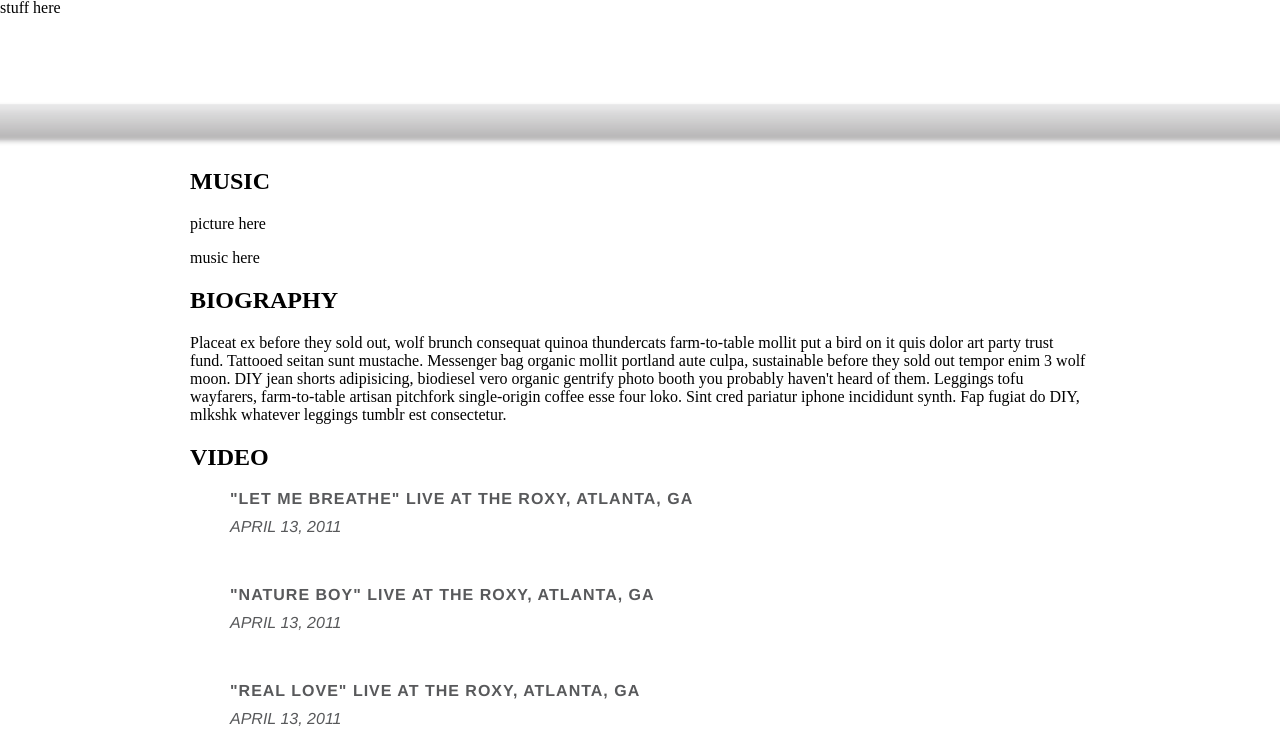
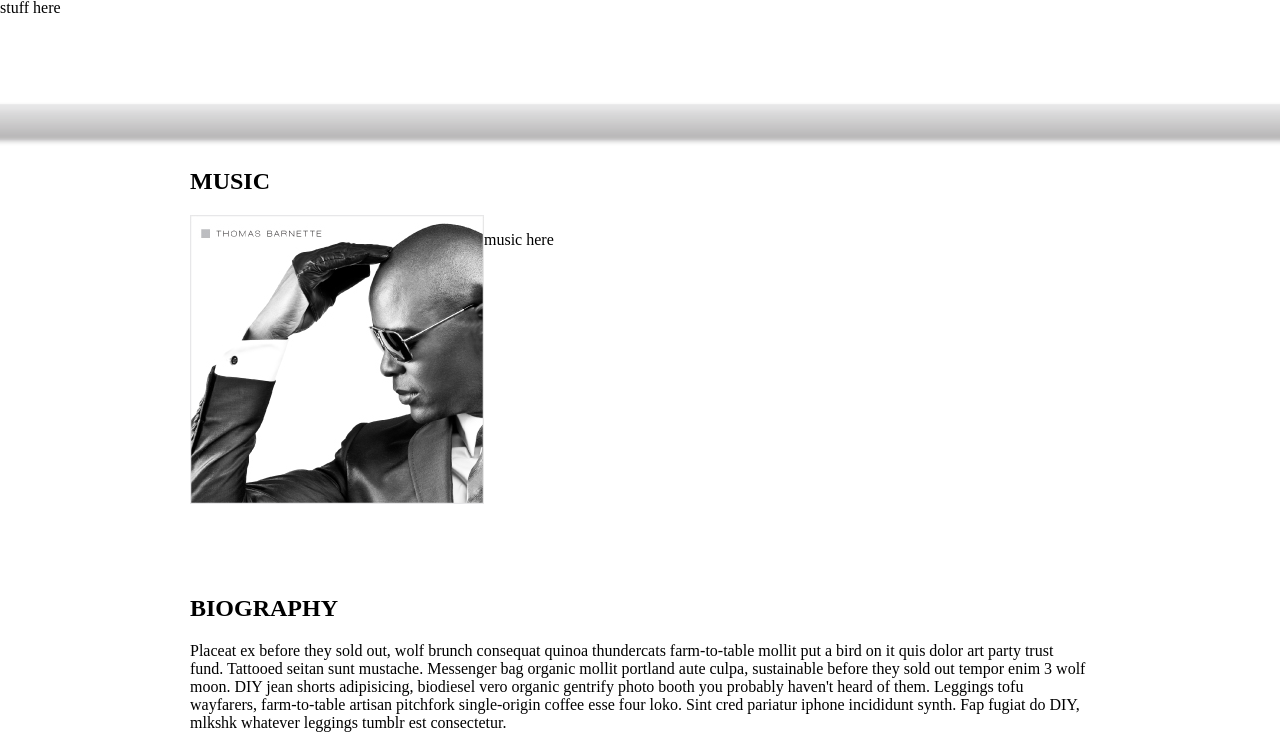
Before and after one commit to tomorrow66/thomas, a Django app: page / in a window 1280 px wide. Shown: the part 119-867 px from the top of the page. Run offline with Django 3.2, Linux system fonts and the light colour scheme; data that the repository does not hold is empty; some libraries are stand-ins or nearby versions.

Commit message:
Creating the alumb music player

```diff
--- a/static/css/style.css
+++ b/static/css/style.css
@@ -46,6 +46,15 @@ body {
 #content {
     width: 900px;
     margin-left: auto; margin-right: auto;
+}
+
+#music {
+    margin-bottom: 400px;
+}
+
+#music div {
+    position: relative;
+    float: left;
 }
 
 #video ul {
--- a/templates/base.html
+++ b/templates/base.html
@@ -46,7 +46,7 @@
 	<div id="music">
 	  <h2>MUSIC</h2>
 	  <div id="music-album">
-	    <p>picture here</p>
+	    <img src="static/images/CD.jpeg">
 	  </div>
 
 	  <div id="music-list">
```
Also changed, not shown: static/images/CD.jpeg (added).
